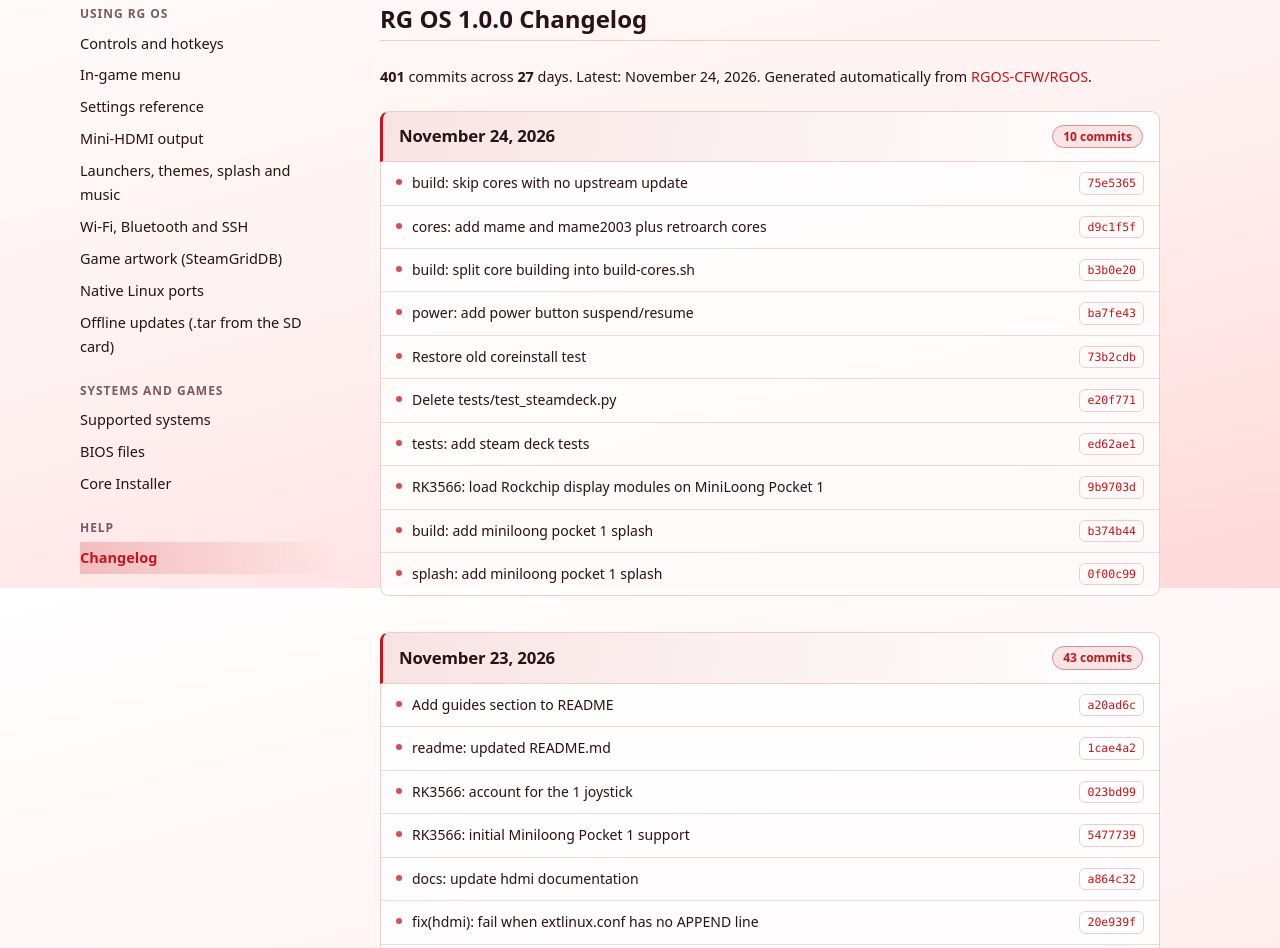
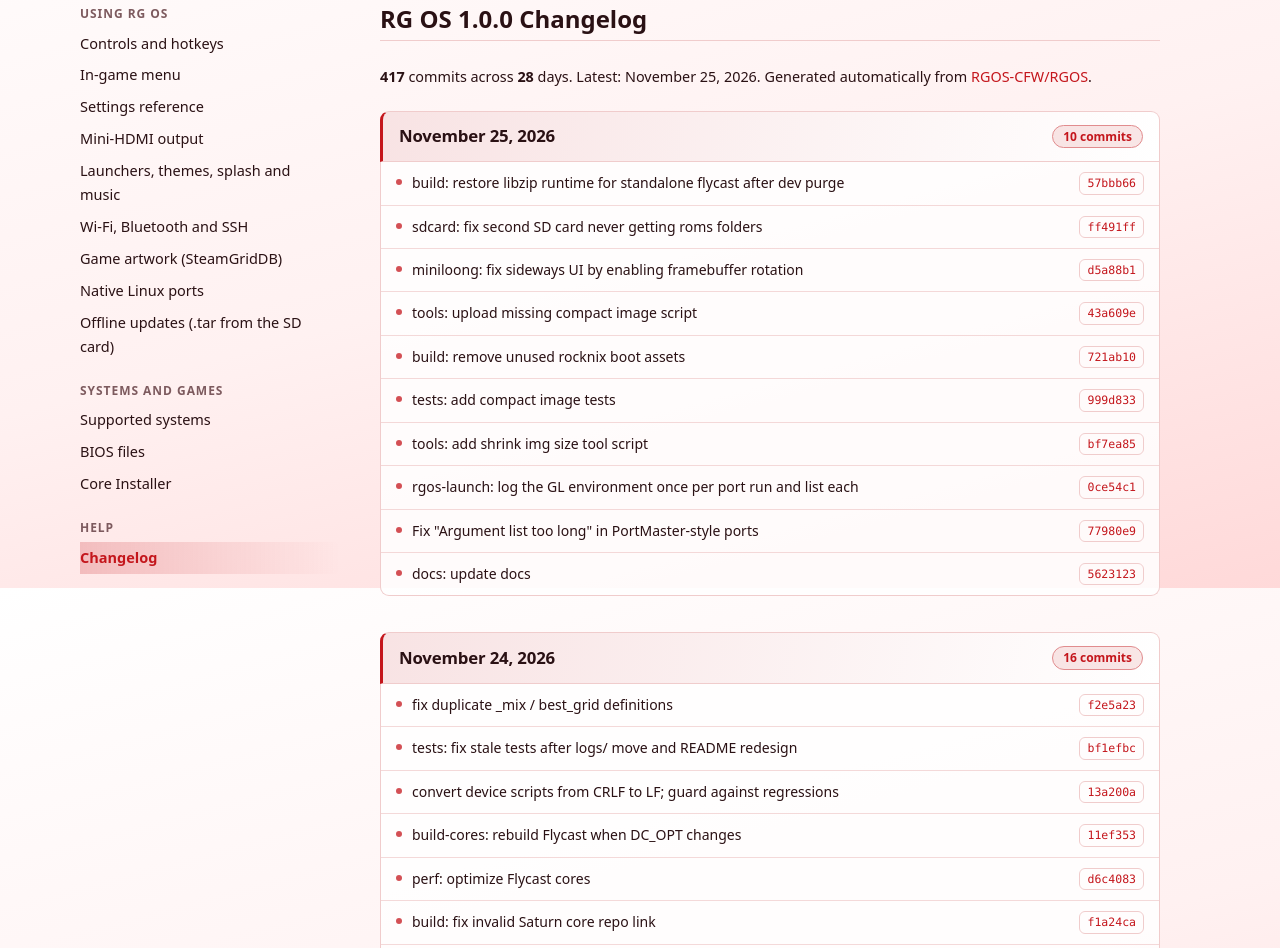
Before and after one commit to RGOS-CFW/RGOS-CFW.github.io, a plain HTML site: page docs/changelog.html in a window 1280 px wide. Shown: the part 212-1160 px from the top of the page. Drawn offline with Linux system fonts and the light colour scheme.

Commit message:
docs: update changelog

```diff
--- a/docs/changelog.html
+++ b/docs/changelog.html
@@ -77,15 +77,41 @@
 
           <div class="commit-history">
             <!-- COMMITS:START -->
-            <p class="commit-summary"><b>401</b> commits across <b>27</b> days. Latest: <time datetime="2026-11-24T16:09:05.000Z">November 24, 2026</time>. Generated automatically from <a href="https://github.com/RGOS-CFW/RGOS/commits">RGOS-CFW/RGOS</a>.</p>
+            <p class="commit-summary"><b>417</b> commits across <b>28</b> days. Latest: <time datetime="2026-11-25T15:01:26.000Z">November 25, 2026</time>. Generated automatically from <a href="https://github.com/RGOS-CFW/RGOS/commits">RGOS-CFW/RGOS</a>.</p>
+
+            <section class="commit-day" data-date="2026-11-25">
+              <h3 class="commit-date">
+                <time datetime="2026-11-25">November 25, 2026</time>
+                <span class="commit-count">10 commits</span>
+              </h3>
+
+              <ul class="commits">
+                <li title="Narceja · 15:01 UTC"><span class="msg">build: restore libzip runtime for standalone flycast after dev purge</span><a class="sha" href="https://github.com/RGOS-CFW/RGOS/commit/57bbb66ea2db8eeab3335ff7b8dbb069466b0738">57bbb66</a></li>
+                <li title="Narceja · 14:47 UTC"><span class="msg">sdcard: fix second SD card never getting roms folders</span><a class="sha" href="https://github.com/RGOS-CFW/RGOS/commit/ff491ffe5792d801e51662fd19e58230565cccf3">ff491ff</a></li>
+                <li title="Narceja · 14:22 UTC"><span class="msg">miniloong: fix sideways UI by enabling framebuffer rotation</span><a class="sha" href="https://github.com/RGOS-CFW/RGOS/commit/d5a88b1e9489216778118b5d30db194d3c5526bf">d5a88b1</a></li>
+                <li title="Narceja · 13:15 UTC"><span class="msg">tools: upload missing compact image script</span><a class="sha" href="https://github.com/RGOS-CFW/RGOS/commit/43a609ea34ffd369680af6d02090e6cb1bbaa4ee">43a609e</a></li>
+                <li title="Narceja · 04:25 UTC"><span class="msg">build: remove unused rocknix boot assets</span><a class="sha" href="https://github.com/RGOS-CFW/RGOS/commit/721ab10d0285452942c68554e637f6c003622769">721ab10</a></li>
+                <li title="Narceja · 04:23 UTC"><span class="msg">tests: add compact image tests</span><a class="sha" href="https://github.com/RGOS-CFW/RGOS/commit/999d833c0bc45d5caa8267178867d68f5148fce4">999d833</a></li>
+                <li title="Narceja · 04:22 UTC"><span class="msg">tools: add shrink img size tool script</span><a class="sha" href="https://github.com/RGOS-CFW/RGOS/commit/bf7ea8559b3f8eef2bd996c1dc6c49dfae8c87b3">bf7ea85</a></li>
+                <li title="Narceja · 01:58 UTC"><span class="msg">rgos-launch: log the GL environment once per port run and list each</span><a class="sha" href="https://github.com/RGOS-CFW/RGOS/commit/0ce54c16f35c3b7a56d4a6e281c5f832338ab2d8">0ce54c1</a></li>
+                <li title="Narceja · 01:40 UTC"><span class="msg">Fix &quot;Argument list too long&quot; in PortMaster-style ports</span><a class="sha" href="https://github.com/RGOS-CFW/RGOS/commit/77980e97ac571ab4093470aa7d89b8b53653d9ad">77980e9</a></li>
+                <li title="Narceja · 00:11 UTC"><span class="msg">docs: update docs</span><a class="sha" href="https://github.com/RGOS-CFW/RGOS/commit/5623123e8f32c70b53cbe41ae7190efe4ba6330b">5623123</a></li>
+              </ul>
+            </section>
 
             <section class="commit-day" data-date="2026-11-24">
               <h3 class="commit-date">
                 <time datetime="2026-11-24">November 24, 2026</time>
-                <span class="commit-count">10 commits</span>
+                <span class="commit-count">16 commits</span>
               </h3>
 
               <ul class="commits">
+                <li title="Narceja · 23:48 UTC"><span class="msg">fix duplicate _mix / best_grid definitions</span><a class="sha" href="https://github.com/RGOS-CFW/RGOS/commit/f2e5a233cd2fa3b49a8395e3020e24c49e30bfe2">f2e5a23</a></li>
+                <li title="Narceja · 23:44 UTC"><span class="msg">tests: fix stale tests after logs/ move and README redesign</span><a class="sha" href="https://github.com/RGOS-CFW/RGOS/commit/bf1efbc9a699c682e27e8973cb330be4935127fa">bf1efbc</a></li>
+                <li title="Narceja · 23:42 UTC"><span class="msg">convert device scripts from CRLF to LF; guard against regressions</span><a class="sha" href="https://github.com/RGOS-CFW/RGOS/commit/13a200a02325e25ee1ddb61a0be719ceff70cc44">13a200a</a></li>
+                <li title="Narceja · 20:01 UTC"><span class="msg">build-cores: rebuild Flycast when DC_OPT changes</span><a class="sha" href="https://github.com/RGOS-CFW/RGOS/commit/11ef3537668ce43641fad6402910daaa871fd631">11ef353</a></li>
+                <li title="Narceja · 19:53 UTC"><span class="msg">perf: optimize Flycast cores</span><a class="sha" href="https://github.com/RGOS-CFW/RGOS/commit/d6c4083d11da3e7d101842e1db690747d8ddc096">d6c4083</a></li>
+                <li title="Narceja · 16:21 UTC"><span class="msg">build: fix invalid Saturn core repo link</span><a class="sha" href="https://github.com/RGOS-CFW/RGOS/commit/f1a24ca6c77098d3b0688672889a15f4febf3138">f1a24ca</a></li>
                 <li title="Narceja · 16:09 UTC"><span class="msg">build: skip cores with no upstream update</span><a class="sha" href="https://github.com/RGOS-CFW/RGOS/commit/75e53650b5afee0bb3172ce26d73d3cd35416cdb">75e5365</a></li>
                 <li title="Narceja · 15:53 UTC"><span class="msg">cores: add mame and mame2003 plus retroarch cores</span><a class="sha" href="https://github.com/RGOS-CFW/RGOS/commit/d9c1f5f2d065552942b8e0c2d7c7a35c4fdc9e77">d9c1f5f</a></li>
                 <li title="Narceja · 15:20 UTC"><span class="msg">build: split core building into build-cores.sh</span><a class="sha" href="https://github.com/RGOS-CFW/RGOS/commit/b3b0e2066d84d86ba0bbaa2aad003853d54898c5">b3b0e20</a></li>
```
